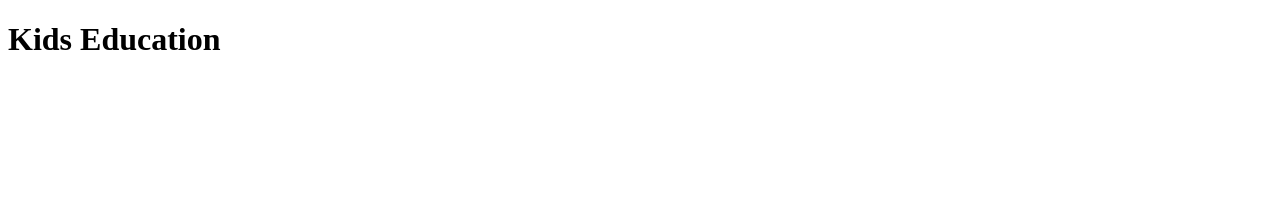
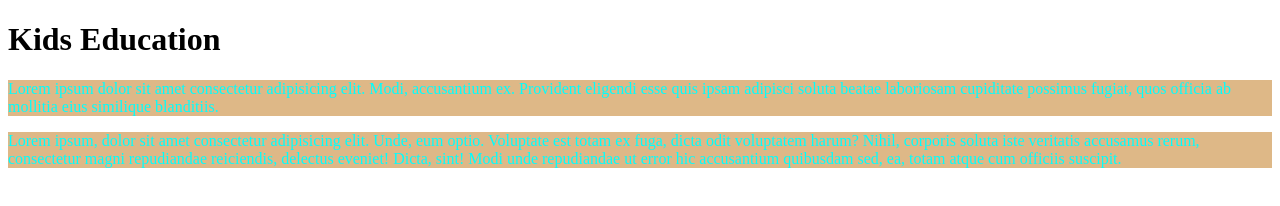
Before and after one commit to bayazedhasan/Assignment-2, a plain HTML site: page index.html in a window 1280 px wide. Drawn offline with Linux system fonts and the light colour scheme.

Commit message:
first commit

```diff
--- a/Style/style.css
+++ b/Style/style.css
@@ -0,0 +1,4 @@
+.p{
+    color: aqua;
+    background-color: burlywood;
+}
--- a/index.html
+++ b/index.html
@@ -4,9 +4,15 @@
     <meta charset="UTF-8">
     <meta name="viewport" content="width=device-width, initial-scale=1.0">
     <title>Kids Education</title>
+    <link rel="stylesheet" href="Style/style.css">
 </head>
 <body>
-    <h1>Kids Education</h1>
+    <head>
+        <h1>Kids Education</h1>
 
+
+    </head>
+    <p class="p">Lorem ipsum dolor sit amet consectetur adipisicing elit. Modi, accusantium ex. Provident eligendi esse quis ipsam adipisci soluta beatae laboriosam cupiditate possimus fugiat, quos officia ab mollitia eius similique blanditiis.</p>
+    <p class="p">Lorem ipsum, dolor sit amet consectetur adipisicing elit. Unde, eum optio. Voluptate est totam ex fuga, dicta odit voluptatem harum? Nihil, corporis soluta iste veritatis accusamus rerum, consectetur magni repudiandae reiciendis, delectus eveniet! Dicta, sint! Modi unde repudiandae ut error hic accusantium quibusdam sed, ea, totam atque cum officiis suscipit.</p>
 </body>
 </html>
```
